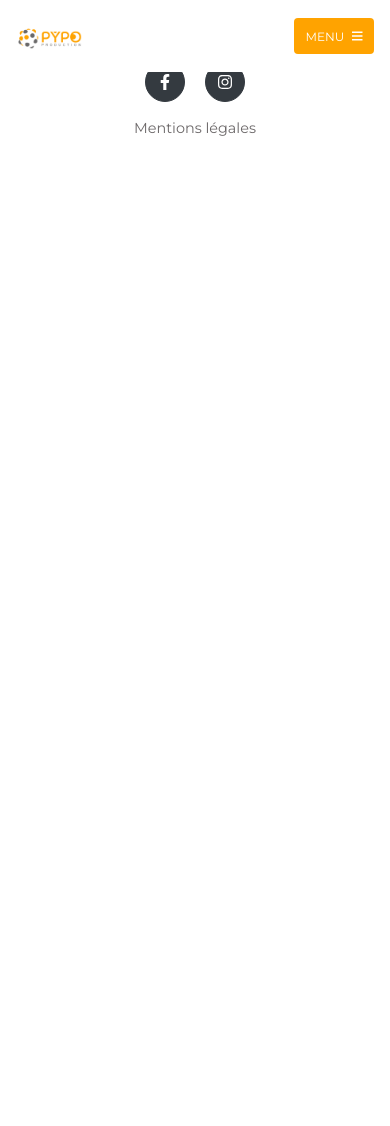
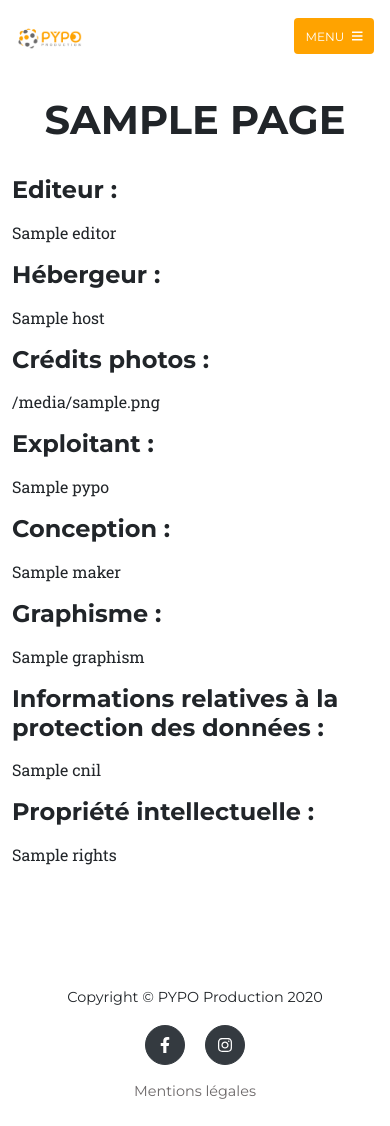
Before and after one commit to Nastyflav/site_PYPO_production, a Django app: template site_pypo/home/templates/home/terms_page.html in a window 390 px wide. Before the commit the page ends 136 px from the top, so only its background shows below. Run offline with Django 3.2, Linux system fonts and the light colour scheme; the template is opened without the code that fills it: most values are stand-ins (such as "Sample title", 1, 10 or a date in 2020); parts of the project's set-up code (start-up, migrations or seed data) failed here and were passed over; some libraries are stand-ins or nearby versions; some web fonts are replaced.

Commit message:
The artists integration is working fine. The terms page is integrated too

```diff
--- a/site_pypo/home/models.py
+++ b/site_pypo/home/models.py
@@ -33,7 +33,7 @@ class TermsPage(Page):
     maker = RichTextField(verbose_name='Conception')
     graphism = RichTextField(verbose_name='Graphisme')
     cnil = RichTextField(verbose_name='CNIL')
-    _copyright = RichTextField(verbose_name='Propriété intellectuelle')
+    rights = RichTextField(verbose_name='Propriété intellectuelle')
 
     content_panels = Page.content_panels + [
         MultiFieldPanel([
@@ -46,6 +46,6 @@ class TermsPage(Page):
         ], heading="Informations générales"),
         MultiFieldPanel([
             FieldPanel('cnil'),
-            FieldPanel('_copyright'),
+            FieldPanel('rights'),
         ], heading="Informatique et liberté"),
     ]
--- a/site_pypo/home/templates/home/terms_page.html
+++ b/site_pypo/home/templates/home/terms_page.html
@@ -1,11 +1,53 @@
 {% extends "base.html" %}
-{% load static %}
+
+{% load static wagtailcore_tags %}
 
 {% block body_class %}template-termspage{% endblock %}
 
-
 {% block content %}
 
+<!-- Services-->
+<section class="page-section" id="services">
+    <div class="container">
+        <div class="text-center">
+            <h2 class="section-heading text-uppercase">{{ page.title }}</h2>
+        </div>
+        <div class="row text-center">
+            <div class="col-md-12">
+                <h4 class="my-3 text-left">Editeur :</h4>
+                <div class="text-left">{{ page.editor|richtext }}</div>
+            </div>
+            <div class="col-md-12">
+                <h4 class="my-3 text-left">Hébergeur :</h4>
+                <div class="text-left">{{ page.host|richtext }}</div>
+            </div>
+            <div class="col-md-12">
+                <h4 class="my-3 text-left">Crédits photos :</h4>
+                <div class="text-left">{{ page.photo_credits|richtext }}</div>
+            </div>
+            <div class="col-md-12">
+                <h4 class="my-3 text-left">Exploitant :</h4>
+                <div class="text-left">{{ page.pypo|richtext }}</div>
+            </div>
+            <div class="col-md-12">
+                <h4 class="my-3 text-left">Conception :</h4>
+                <div class="text-left">{{ page.maker|richtext }}</div>
+            </div>
+            <div class="col-md-12">
+                <h4 class="my-3 text-left">Graphisme :</h4>
+                <div class="text-left">{{ page.graphism|richtext }}</div>
+            </div>
+            <div class="col-md-12">
+                <h4 class="my-3 text-left">Informations relatives à la protection des données :</h4>
+                <div class="text-left">{{ page.cnil|richtext }}</div>
+            </div>
+            <div class="col-md-12">
+                <h4 class="my-3 text-left">Propriété intellectuelle :</h4>
+                <div class="text-left">{{ page.rights|richtext }}</div>
+            </div>
 
+        </div>
+    </div>
+</section>
 
 {% endblock content %}
--- a/site_pypo/site_pypo/static/dist/js/scripts.js
+++ b/site_pypo/site_pypo/static/dist/js/scripts.js
@@ -54,8 +54,3 @@
     // Collapse the navbar when page is scrolled
     $(window).scroll(navbarCollapse);
 })(jQuery); // End of use strict
-
-// Mouseover effect for the navbar
-$('a').mouseover(function() {
-    $(this).dropdown('toggle')
-})
```
Also changed, not shown: site_pypo/artists/templates/artists/artists_catalog_page.html (+0 -70 lines), site_pypo/site_pypo/static/dist/assets/img/navbar-logo.svg (deleted).
